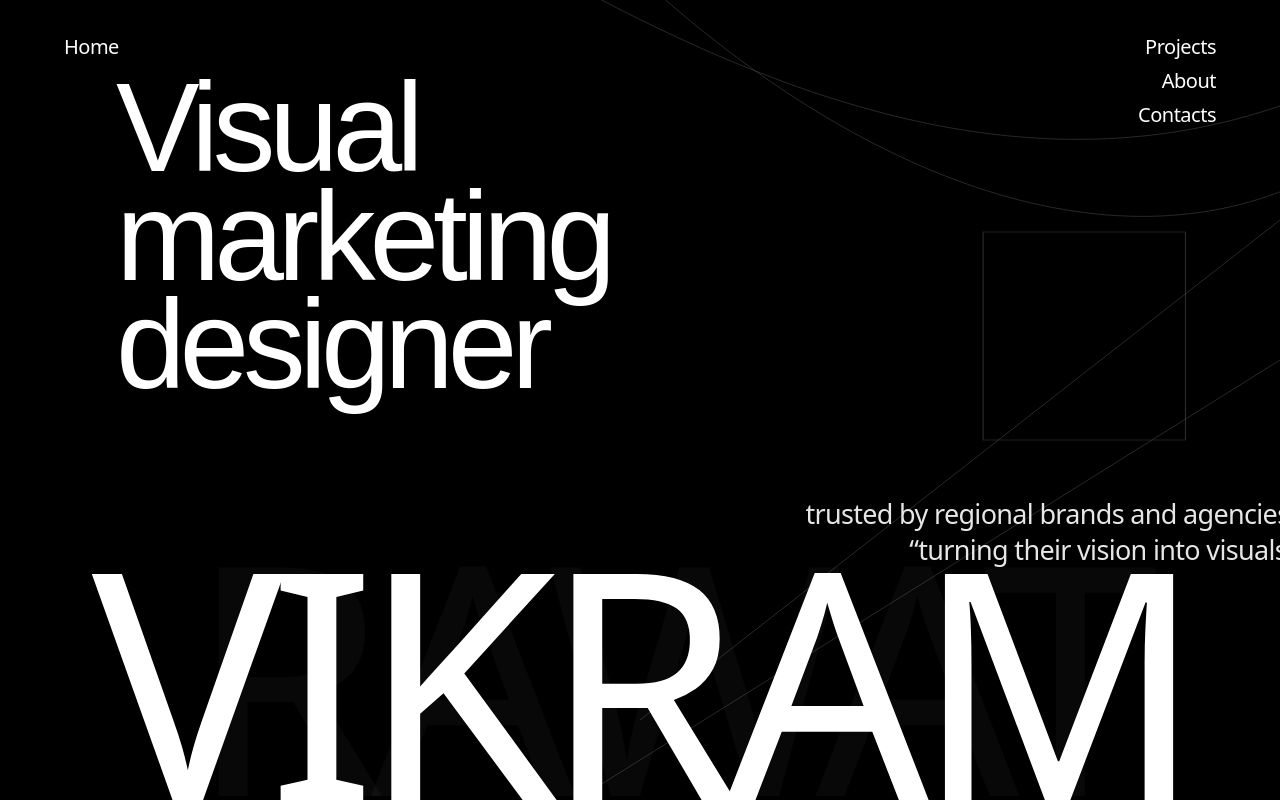
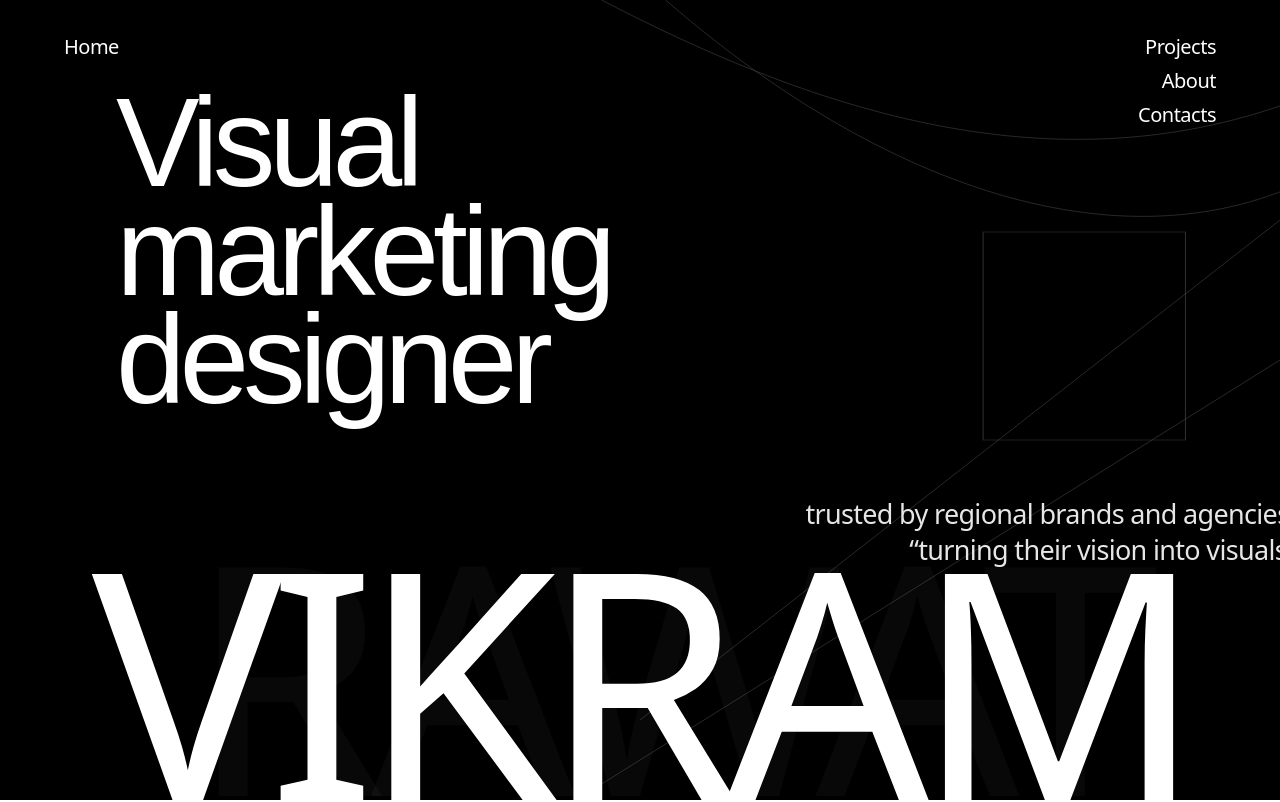
Before and after one commit to mivsr-spec/Vsr-portfolio-, a React (Vite) app: page / in a window 1280 px wide. Shown: the top 802 px of the page. Built offline with nearby package versions, Linux system fonts and the light colour scheme.

Commit message:
fix(Hero): Adjust heading vertical offset
Fine-tune the top margin of the main heading in the Hero section. This corrects a minor visual alignment issue.

```diff
--- a/src/components/Hero.tsx
+++ b/src/components/Hero.tsx
@@ -20,7 +20,7 @@ export default function Hero() {
       <div className="relative z-10 flex-grow px-8 md:px-12 lg:px-16 flex flex-col pt-0 md:pt-4">
         {/* Upper Left: Visual Marketing Designer */}
         <div className="max-w-fit">
-          <h1 className="text-[125.37px] leading-[108.71px] font-normal text-white tracking-[-0.05em] font-['Arial'] text-left ml-[52px] mt-[-70px] border-0 border-solid rounded-none">
+          <h1 className="text-[125.37px] leading-[108.71px] font-normal text-white tracking-[-0.05em] font-['Arial'] text-left ml-[52px] mt-[-55px] border-0 border-solid rounded-none">
             Visual<br />
             marketing<br />
             designer
```
